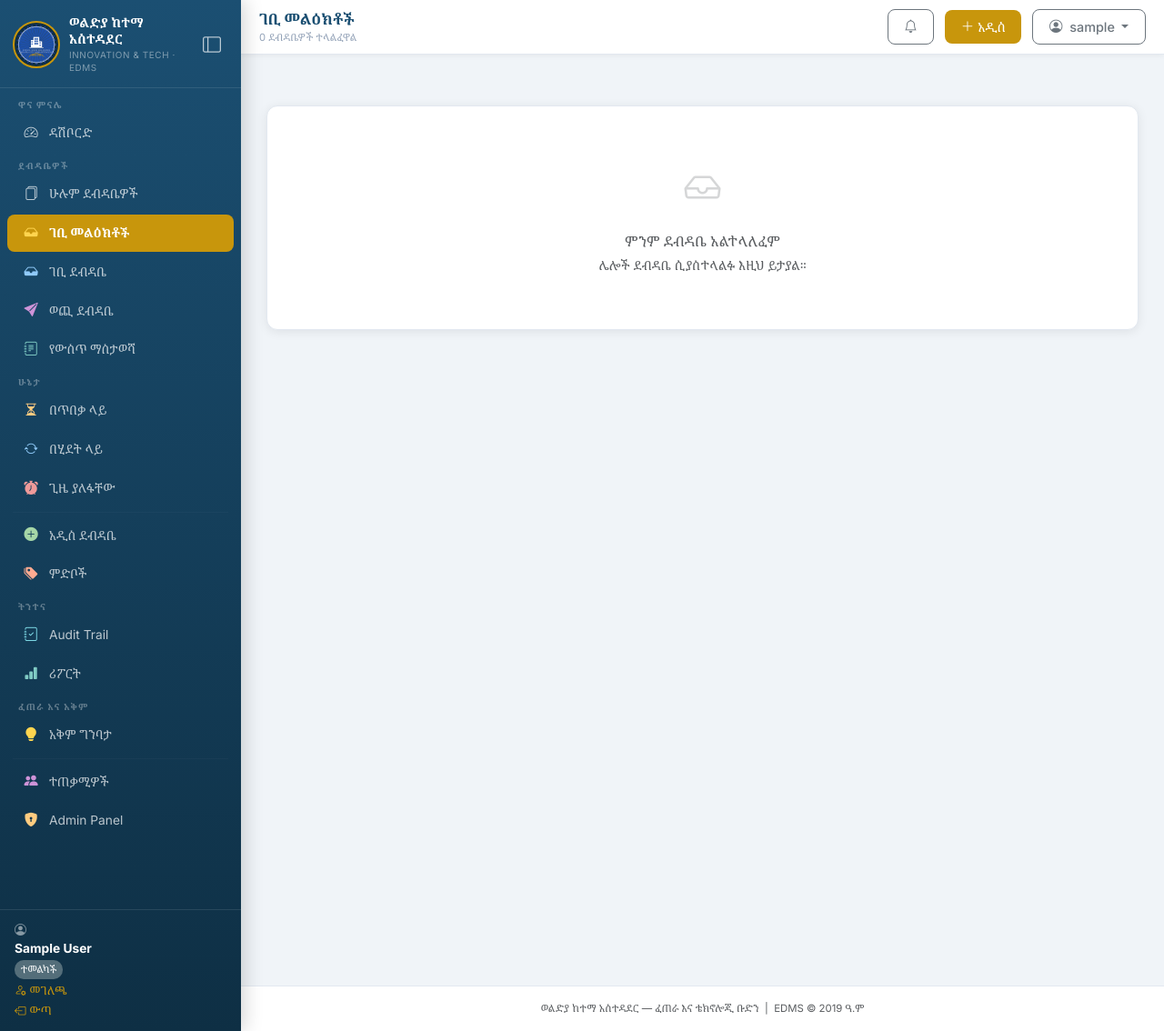
After one commit to mulehaile67522-ui/woldiya_edms, a Django app: page /inbox/ in a window 1280 px wide. The commit adds this page. Shown: the whole page at 91% size. Run offline with Django 5.2, Linux system fonts and the light colour scheme; the visitor is signed in with stand-in values (Sample User, id 1); data comes from the database, SQL or seed files in the repository; data that the repository does not hold is empty.

Commit message:
Add Document Forwarding, Email Notifications, Official Letter PDF

```diff
--- a/documents/urls.py
+++ b/documents/urls.py
@@ -53,4 +53,10 @@ urlpatterns = [
 
     # User management
     path('users/create/', views.create_user_view, name='create_user'),
+
+    # Document Forwarding & Inbox
+    path('documents/<int:pk>/forward/',      views.document_forward,   name='document_forward'),
+    path('documents/<int:pk>/letter-pdf/',   views.official_letter_pdf, name='official_letter_pdf'),
+    path('inbox/',                           views.inbox,              name='inbox'),
+    path('inbox/<int:pk>/read/',             views.mark_forward_read,  name='mark_forward_read'),
 ]
--- a/documents/views.py
+++ b/documents/views.py
@@ -795,3 +795,274 @@ def create_user_view(request):
         'role_choices': UserProfile.ROLE_CHOICES,
         'post': {},
     })
+
+
+# ──────────────────────────── DOCUMENT FORWARD ───────────────────────
+
+@login_required
+@registrar_required
+def document_forward(request, pk):
+    doc = get_object_or_404(Document, pk=pk)
+    users = User.objects.filter(is_active=True).exclude(pk=request.user.pk).select_related('profile')
+
+    if request.method == 'POST':
+        to_user_id   = request.POST.get('to_user')
+        to_department = request.POST.get('to_department', '').strip()
+        note         = request.POST.get('note', '').strip()
+
+        to_user = None
+        if to_user_id:
+            try:
+                to_user = User.objects.get(pk=to_user_id)
+            except User.DoesNotExist:
+                pass
+
+        from .models import DocumentForward
+        fwd = DocumentForward.objects.create(
+            document=doc,
+            from_user=request.user,
+            to_user=to_user,
+            to_department=to_department,
+            note=note,
+        )
+
+        # Log activity
+        dest = to_user.get_full_name() or to_user.username if to_user else to_department
+        log_activity(doc, request.user, 'ደብዳቤ ተላልፏል', f'ወደ {dest} ተላልፏል። {note}')
+
+        # Notify recipient
+        if to_user:
+            Notification.objects.create(
+                user=to_user,
+                message=f'ደብዳቤ "{doc.reference_number} — {doc.title}" ወደዎ ተላልፏል። ማስታወሻ: {note or "—"}',
+                link=f'/documents/{doc.pk}/',
+            )
+            # Send email if user has email
+            if to_user.email:
+                _send_forward_email(to_user, doc, request.user, note)
+
+        messages.success(request, f'ደብዳቤ ወደ "{dest}" ተላልፏል!')
+        return redirect('document_detail', pk=doc.pk)
+
+    return render(request, 'documents/document_forward.html', {
+        'doc': doc, 'users': users,
+    })
+
+
+def _send_forward_email(to_user, doc, from_user, note):
+    """Send email notification when a document is forwarded."""
+    try:
+        from django.core.mail import send_mail
+        subject = f'[EDMS] ደብዳቤ ተላልፏል — {doc.reference_number}'
+        message = f"""
+ሰላም {to_user.get_full_name() or to_user.username}،
+
+{from_user.get_full_name() or from_user.username} ደብዳቤ ወደዎ አስተላልፏል።
+
+ደብዳቤ: {doc.reference_number} — {doc.title}
+ላካ: {from_user.get_full_name() or from_user.username}
+ማስታወሻ: {note or '—'}
+
+ለማየት: https://muleedms.pythonanywhere.com/documents/{doc.pk}/
+
+ወልድያ ከተማ አስተዳደር — EDMS
+        """
+        send_mail(
+            subject, message,
+            settings.DEFAULT_FROM_EMAIL,
+            [to_user.email],
+            fail_silently=True,
+        )
+    except Exception:
+        pass
+
+
+# ──────────────────────────── INBOX (Forwarded to me) ────────────────
+
+@login_required
+def inbox(request):
+    from .models import DocumentForward
+    forwards = DocumentForward.objects.filter(
+        to_user=request.user
+    ).select_related('document', 'from_user').order_by('-forwarded_at')
+
+    unread = forwards.filter(is_read=False).count()
+
+    if request.GET.get('mark_read'):
+        forwards.filter(is_read=False).update(is_read=True)
+        return redirect('inbox')
+
+    return render(request, 'documents/inbox.html', {
+        'forwards': forwards,
+        'unread':   unread,
+    })
+
+
+@login_required
+@require_POST
+def mark_forward_read(request, pk):
+    from .models import DocumentForward
+    fwd = get_object_or_404(DocumentForward, pk=pk, to_user=request.user)
+    fwd.is_read = True
+    fwd.save(update_fields=['is_read'])
+    return redirect('document_detail', pk=fwd.document.pk)
+
+
+# ──────────────────────────── OFFICIAL LETTER PDF ────────────────────
+
+@login_required
+def official_letter_pdf(request, pk):
+    """Generate official Woldiya City Administration letter PDF."""
+    doc = get_object_or_404(Document, pk=pk)
+
+    try:
+        from reportlab.lib.pagesizes import A4
+        from reportlab.lib import colors
+        from reportlab.lib.styles import getSampleStyleSheet, ParagraphStyle
+        from reportlab.platypus import (SimpleDocTemplate, Paragraph, Spacer,
+                                        Table, TableStyle, HRFlowable, Image)
+        from reportlab.lib.units import cm
+        from io import BytesIO
+
+        buf  = BytesIO()
+        page = SimpleDocTemplate(buf, pagesize=A4,
+                                  rightMargin=2.5*cm, leftMargin=2.5*cm,
+                                  topMargin=2*cm, bottomMargin=2*cm)
+
+        styles = getSampleStyleSheet()
+        brand  = colors.HexColor('#1B4F72')
+        gold   = colors.HexColor('#C8960C')
+        story  = []
+
+        # ── Header with logo ──
+        header_data = [[
+            Paragraph(
+                '<b>ወልድያ ከተማ አስተዳደር</b><br/>'
+                '<font size="10">WOLDIA CITY ADMINISTRATION</font><br/>'
+                '<font size="9" color="#1B4F72">ፈጠራ እና ቴክኖሎጂ ቡድን — EDMS</font>',
+                ParagraphStyle('org', fontSize=14, textColor=brand, leading=18)
+            ),
+            Paragraph(
+                f'<b>ቁጥር:</b> {doc.reference_number}<br/>'
+                f'<b>ቀን:</b> {doc.created_at.strftime("%d/%m/%Y")}<br/>'
+                f'<b>ዓይነት:</b> {doc.get_doc_type_display()}',
+                ParagraphStyle('ref', fontSize=10, textColor=colors.HexColor('#374151'), leading=15)
+            ),
+        ]]
+
+        # Try to add logo
+        logo_path = os.path.join(settings.BASE_DIR, 'static', 'img', 'woldiya_logo.png')
+        if os.path.exists(logo_path):
+            try:
+                logo_img = Image(logo_path, width=2.5*cm, height=2.5*cm)
+                header_data[0].insert(0, logo_img)
+                col_widths = [2.8*cm, 10*cm, 4*cm]
+            except Exception:
+                col_widths = [12*cm, 4*cm]
+        else:
+            col_widths = [12*cm, 4*cm]
+
+        t = Table(header_data, colWidths=col_widths)
+        t.setStyle(TableStyle([
+            ('VALIGN', (0,0), (-1,-1), 'MIDDLE'),
+            ('ALIGN',  (-1,0), (-1,-1), 'RIGHT'),
+        ]))
+        story.append(t)
+        story.append(HRFlowable(width='100%', color=gold, thickness=3, spaceAfter=16))
+
+        # ── Document type banner ──
+        type_style = ParagraphStyle('type', fontSize=14, fontName='Helvetica-Bold',
+                                     textColor=colors.white, backColor=brand,
+                                     alignment=1, spaceAfter=16, leading=20,
+                                     leftIndent=-20, rightIndent=-20)
+        story.append(Paragraph(f'  {doc.get_doc_type_display().upper()}  ', type_style))
+
+        # ── Recipients ──
+        recip_data = [
+            [Paragraph('<b>ለ:</b>', styles['Normal']),
+             Paragraph(doc.receiver, styles['Normal'])],
+            [Paragraph('<b>ከ:</b>', styles['Normal']),
+             Paragraph(doc.sender, styles['Normal'])],
+            [Paragraph('<b>ጉዳዩ:</b>', styles['Normal']),
+             Paragraph(f'<b>{doc.title}</b>', styles['Normal'])],
+        ]
+        if doc.due_date:
+            recip_data.append([
+                Paragraph('<b>የቀን ገደብ:</b>', styles['Normal']),
+                Paragraph(str(doc.due_date), styles['Normal']),
+            ])
+
+        t2 = Table(recip_data, colWidths=[3.5*cm, 12.5*cm])
+        t2.setStyle(TableStyle([
+            ('FONTSIZE',  (0,0), (-1,-1), 11),
+            ('BOTTOMPADDING', (0,0), (-1,-1), 8),
+            ('TOPPADDING',    (0,0), (-1,-1), 6),
+            ('LINEBELOW', (0,0), (-1,-2), 0.5, colors.HexColor('#E2E8F0')),
+        ]))
+        story.append(t2)
+        story.append(Spacer(1, 16))
+        story.append(HRFlowable(width='100%', color=colors.HexColor('#E2E8F0'), thickness=1))
+        story.append(Spacer(1, 12))
+
+        # ── Body / Description ──
+        if doc.description:
+            story.append(Paragraph('<b>ዝርዝር ይዘት / ማብራሪያ:</b>',
+                                    ParagraphStyle('h', fontSize=11, fontName='Helvetica-Bold',
+                                                   textColor=brand, spaceAfter=8)))
+            story.append(Paragraph(doc.description.replace('\n', '<br/>'),
+                                    ParagraphStyle('body', fontSize=11, leading=18,
+                                                   spaceAfter=20)))
+
+        # ── Status & Priority ──
+        story.append(Spacer(1, 8))
+        status_data = [[
+            Paragraph(f'<b>ሁኔታ:</b> {doc.get_status_display()}', styles['Normal']),
+            Paragraph(f'<b>ቅድሚያ:</b> {doc.get_priority_display()}', styles['Normal']),
+            Paragraph(f'<b>ምድብ:</b> {doc.category or "—"}', styles['Normal']),
+        ]]
+        t3 = Table(status_data, colWidths=[5*cm, 5*cm, 6*cm])
+        t3.setStyle(TableStyle([
+            ('BACKGROUND', (0,0), (-1,-1), colors.HexColor('#F0F4F8')),
+            ('FONTSIZE', (0,0), (-1,-1), 10),
+            ('PADDING', (0,0), (-1,-1), 8),
+            ('BOX', (0,0), (-1,-1), 0.5, colors.HexColor('#CBD5E1')),
+        ]))
+        story.append(t3)
+        story.append(Spacer(1, 40))
+
+        # ── Signature area ──
+        sig_data = [[
+            Paragraph('___________________________<br/><font size="9">የሰነዱ አዘጋጅ ፊርማ</font>',
+                       ParagraphStyle('sig', fontSize=10, alignment=1, leading=14)),
+            Paragraph('___________________________<br/><font size="9">ኃላፊ ፊርማ</font>',
+                       ParagraphStyle('sig', fontSize=10, alignment=1, leading=14)),
+            Paragraph('___________________________<br/><font size="9">ቀን</font>',
+                       ParagraphStyle('sig', fontSize=10, alignment=1, leading=14)),
+        ]]
+        t4 = Table(sig_data, colWidths=[5.5*cm, 5.5*cm, 5*cm])
+        t4.setStyle(TableStyle([('TOPPADDING', (0,0), (-1,-1), 20)]))
+        story.append(t4)
+
+        # ── Footer ──
+        story.append(Spacer(1, 20))
+        story.append(HRFlowable(width='100%', color=gold, thickness=2))
+        story.append(Paragraph(
+            '<font size="8" color="#94A3B8">ወልድያ ከተማ አስተዳደር — ፈጠራ እና ቴክኖሎጂ ቡድን | EDMS | '
+            f'ህትመት ቀን: {timezone.localdate()} | ቁጥር: {doc.reference_number}</font>',
+            ParagraphStyle('footer', fontSize=8, alignment=1, spaceAfter=0, leading=12)
+        ))
+
+        page.build(story)
+        buf.seek(0)
+        response = HttpResponse(buf.getvalue(), content_type='application/pdf')
+        response['Content-Disposition'] = (
+            f'inline; filename="letter_{doc.reference_number}.pdf"'
+        )
+        return response
+
+    except ImportError:
+        messages.error(request, 'reportlab አልተጫነም። pip install reportlab')
+        return redirect('document_detail', pk=pk)
+    except Exception as e:
+        messages.error(request, f'PDF ስህተት: {e}')
+        return redirect('document_detail', pk=pk)
--- a/templates/documents/base.html
+++ b/templates/documents/base.html
@@ -21,6 +21,12 @@
     }
     *, *::before, *::after { box-sizing: border-box; }
     body { font-family: 'Inter','Noto Serif Ethiopic',sans-serif; background:#f0f4f8; color:#1e293b; min-height:100vh; }
+
+    /* Keyboard focus ring styling for accessibility (a11y) */
+    :focus-visible {
+      outline: 2px solid var(--brand-gold) !important;
+      outline-offset: 2px !important;
+    }
 
     /* ── Sidebar ── */
     #sidebar {
@@ -258,6 +264,10 @@
     <li><a href="{% url 'document_list' %}" class="nav-link {% if request.resolver_match.url_name == 'document_list' %}active{% endif %}">
       <i class="bi bi-files"></i> ሁሉም ደብዳቤዎች
     </a></li>
+    <li><a href="{% url 'inbox' %}" class="nav-link {% if request.resolver_match.url_name == 'inbox' %}active{% endif %}">
+      <i class="bi bi-inbox-fill" style="color:#ffd54f"></i> ገቢ መልዕክቶች
+      {% with inbox_count=request.user.received_forwards.filter.count %}{% endwith %}
+    </a></li>
     <li><a href="{% url 'document_list' %}?doc_type=INCOMING" class="nav-link">
       <i class="bi bi-inbox-fill" style="color:#90caf9"></i> ገቢ ደብዳቤ
     </a></li>
@@ -284,9 +294,11 @@
     <li><a href="{% url 'document_create' %}" class="nav-link">
       <i class="bi bi-plus-circle-fill" style="color:#a5d6a7"></i> አዲስ ደብዳቤ
     </a></li>
+    {% if user_can_create %}
     <li><a href="{% url 'my_documents' %}" class="nav-link {% if request.resolver_match.url_name == 'my_documents' %}active{% endif %}">
       <i class="bi bi-person-lines-fill" style="color:#80cbc4"></i> የእኔ ደብዳቤዎች
     </a></li>
+    {% endif %}
     <li><a href="{% url 'category_list' %}" class="nav-link {% if 'category' in request.resolver_match.url_name %}active{% endif %}">
       <i class="bi bi-tags-fill" style="color:#ffab91"></i> ምድቦች
     </a></li>
@@ -319,6 +331,11 @@
     <i class="bi bi-person-circle me-1"></i>
     <strong>{{ request.user.get_full_name|default:request.user.username }}</strong>
     {% if request.user.profile.department %}<span style="font-size:.72rem;">{{ request.user.profile.department }}</span>{% endif %}
+    <span style="font-size:.68rem;padding:2px 7px;border-radius:10px;
+      background:{% if user_is_admin %}#c62828{% elif user_is_registrar %}#1565c0{% else %}#546e7a{% endif %};
+      color:#fff;display:inline-block;margin-top:3px;">
+      {% if user_is_admin %}አስተዳዳሪ{% elif user_is_registrar %}ሰናዳ{% else %}ተመልካች{% endif %}
+    </span>
     <a href="{% url 'profile' %}" class="d-block mt-1">
       <i class="bi bi-person-gear me-1"></i>መገለጫ
     </a>
--- /dev/null
+++ b/templates/documents/inbox.html
@@ -0,0 +1,106 @@
+{% extends "documents/base.html" %}
+{% block title %}ገቢ መልዕክቶች — ወልድያ EDMS{% endblock %}
+{% block page_title %}ገቢ መልዕክቶች{% endblock %}
+{% block page_subtitle %}{{ forwards|length }} ደብዳቤዎች ተላልፈዋል{% endblock %}
+
+{% block extra_css %}
+<style>
+  .inbox-item { border-left:4px solid var(--brand); transition:background .15s; }
+  .inbox-item.unread { border-left-color:var(--brand-gold); background:#fffbf0; }
+  .inbox-item:hover { background:#f8faff; }
+</style>
+{% endblock %}
+
+{% block content %}
+
+<div class="d-flex justify-content-between align-items-center mb-4 flex-wrap gap-2">
+  <div>
+    {% if unread %}
+    <span class="badge bg-warning text-dark fs-6">{{ unread }} አዲስ</span>
+    {% endif %}
+  </div>
+  {% if unread %}
+  <a href="?mark_read=1" class="btn btn-sm btn-outline-primary no-print">
+    <i class="bi bi-check2-all me-1"></i>ሁሉም እንደታዩ ምልክት
+  </a>
+  {% endif %}
+</div>
+
+<div class="page-card">
+  {% if forwards %}
+  {% for fwd in forwards %}
+  <div class="inbox-item px-4 py-3 mb-0 {% if not fwd.is_read %}unread{% endif %}">
+    <div class="d-flex gap-3 align-items-start">
+      <div class="flex-shrink-0 mt-1">
+        <i class="bi bi-arrow-right-circle{% if not fwd.is_read %}-fill text-warning{% else %} text-muted{% endif %} fs-4"></i>
+      </div>
+      <div class="flex-grow-1">
+        <div class="d-flex justify-content-between align-items-start flex-wrap gap-2">
+          <div>
+            <a href="{% url 'document_detail' fwd.document.pk %}" class="text-decoration-none">
+              <span class="fw-bold" style="font-size:.95rem;">{{ fwd.document.title|truncatechars:50 }}</span>
+            </a>
+            <div class="mt-1">
+              <code class="text-primary" style="font-size:.82rem;">{{ fwd.document.reference_number }}</code>
+              <span class="eb eb-{{ fwd.document.doc_type }} ms-2" style="font-size:.72rem;">
+                {{ fwd.document.get_doc_type_display }}
+              </span>
+            </div>
+          </div>
+          <div class="text-end flex-shrink-0">
+            <div class="text-muted" style="font-size:.78rem;">
+              {{ fwd.forwarded_at|date:"d/m/Y H:i" }}
+            </div>
+            {% if not fwd.is_read %}
+            <span class="badge bg-warning text-dark" style="font-size:.65rem;">አዲስ</span>
+            {% endif %}
+          </div>
+        </div>
+
+        <div class="mt-2 d-flex align-items-center gap-2 flex-wrap">
+          <span class="text-muted" style="font-size:.82rem;">
+            <i class="bi bi-person-fill me-1"></i>
+            ከ: <strong>{{ fwd.from_user.get_full_name|default:fwd.from_user.username }}</strong>
+            {% if fwd.from_user.profile.department %}
+            ({{ fwd.from_user.profile.department }})
+            {% endif %}
+          </span>
+        </div>
+
+        {% if fwd.note %}
+        <div class="mt-2 p-2 rounded" style="background:#f1f5f9;font-size:.83rem;">
+          <i class="bi bi-chat-quote me-1 text-muted"></i>{{ fwd.note }}
+        </div>
+        {% endif %}
+
+        <div class="mt-2 d-flex gap-2 no-print">
+          <a href="{% url 'document_detail' fwd.document.pk %}" class="btn btn-sm btn-outline-primary">
+            <i class="bi bi-eye me-1"></i>ደብዳቤ ይመልከቱ
+          </a>
+          {% if not fwd.is_read %}
+          <form method="post" action="{% url 'mark_forward_read' fwd.pk %}" style="display:inline;">
+            {% csrf_token %}
+            <button type="submit" class="btn btn-sm btn-outline-secondary">
+              <i class="bi bi-check2 me-1"></i>ታይቷል
+            </button>
+          </form>
+          {% endif %}
+          <a href="{% url 'document_forward' fwd.document.pk %}" class="btn btn-sm btn-outline-success">
+            <i class="bi bi-forward me-1"></i>ለሌላ ላክ
+          </a>
+        </div>
+      </div>
+    </div>
+  </div>
+  {% if not forloop.last %}<hr style="margin:0;border-color:#f1f5f9;">{% endif %}
+  {% endfor %}
+  {% else %}
+  <div class="text-center py-6 text-muted" style="padding:60px 20px;">
+    <i class="bi bi-inbox fs-1 d-block mb-3 opacity-25"></i>
+    <div class="fw-medium">ምንም ደብዳቤ አልተላለፈም</div>
+    <div class="small mt-1">ሌሎች ደብዳቤ ሲያስተላልፉ እዚህ ይታያል።</div>
+  </div>
+  {% endif %}
+</div>
+
+{% endblock %}
```
Also changed, not shown: documents/models.py (+26 -0 lines), edms_project/settings.py (+62 -39 lines), templates/documents/document_detail.html (+19 -9 lines), templates/documents/document_forward.html (added, +105 -0 lines), documents/migrations/0002_documentforward.py (added).
